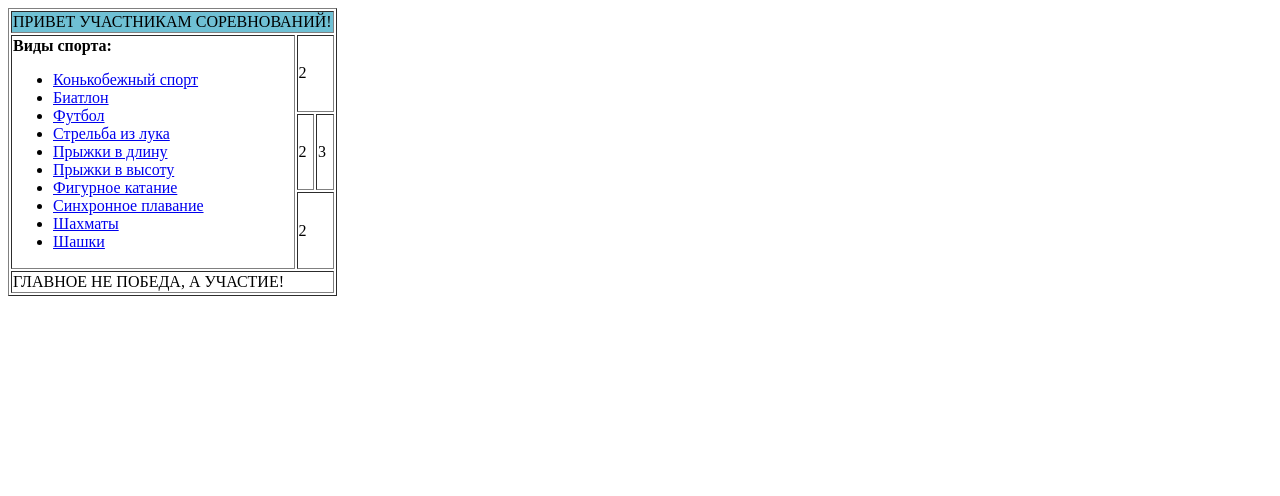
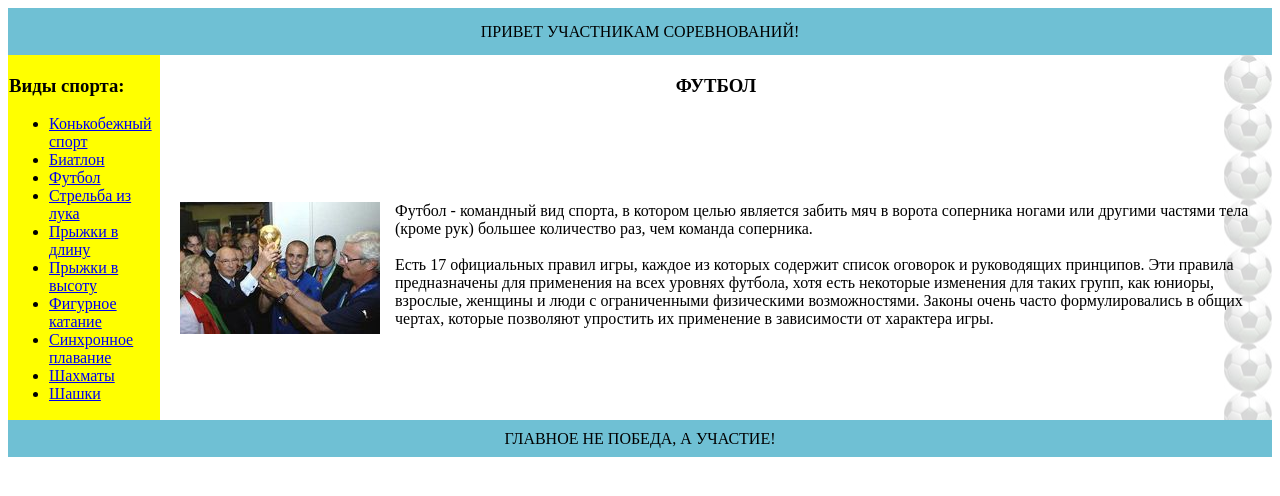
Before and after one commit to Gonfit/GoncharAlex, a plain HTML site: page HomeWork/HW5/table/maket_table.html in a window 1280 px wide. Drawn offline with Linux system fonts and the light colour scheme.

Commit message:
ready table

```diff
--- a/HomeWork/HW5/table/maket_table.html
+++ b/HomeWork/HW5/table/maket_table.html
@@ -7,14 +7,15 @@
     <title>MAKET_TABLE</title>
 </head>
 <body>
-    <table border="1">
+    <table style="border-collapse: collapse;">
+        <col><col style="background: url(image/boll.png) repeat-y right top;">
         <tr  style="background-color: rgb(111, 192, 212)">
-            <td  colspan="3">ПРИВЕТ УЧАСТНИКАМ СОРЕВНОВАНИЙ!</td>
+            <td  colspan="3"; style="text-align: center; height: 45px;">ПРИВЕТ УЧАСТНИКАМ СОРЕВНОВАНИЙ!</td>
 
         </tr>
         <tr>
-            <td rowspan="3">
-                <b>Виды спорта:</b>
+            <td rowspan="2"; style="background-color: yellow; width: 150px;">
+                <h3>Виды спорта:</h3>
             <ul>
                 <li><a href="https://ru.wikipedia.org/wiki/%D0%9A%D0%BE%D0%BD%D1%8C%D0%BA%D0%BE%D0%B1%D0%B5%D0%B6%D0%BD%D1%8B%D0%B9_%D1%81%D0%BF%D0%BE%D1%80%D1%82" target="_blank">Конькобежный спорт</a></li>
                 <li><a href="https://ru.wikipedia.org/wiki/%D0%91%D0%B8%D0%B0%D1%82%D0%BB%D0%BE%D0%BD" target="_blank">Биатлон</a></li>
@@ -29,21 +30,23 @@
 
             </ul>
         </td>
-            <td colspan="2">2</td>
+            <td style="text-align: center; height: 45px;" colspan="2"><h3>ФУТБОЛ</h3></td>
 
         </tr>
         <tr>
 
-            <td>2</td>
-            <td>3</td>
-        </tr>
-        <tr>
-
-            <td colspan="2">2</td>
+            <td colspan="2"; style="padding: 0px 15px 0px 20px"><img src="image/footboll.jpeg" alt="Футбол"; style="float: left; margin-right: 15px;">
+                Футбол - командный вид спорта, в котором целью является забить мяч в ворота соперника ногами или другими
+                частями тела (кроме рук) большее количество раз, чем команда соперника. <br> <br>
+                Есть 17 официальных правил игры, каждое из которых содержит список оговорок и руководящих принципов. Эти правила предназначены для применения на всех уровнях футбола,
+                хотя есть некоторые изменения для таких групп, как юниоры, взрослые, женщины и люди с ограниченными физическими возможностями. Законы очень часто формулировались в общих чертах,
+                которые позволяют упростить их применение в зависимости от характера  игры.
+        </td>
 
         </tr>
-        <tr>
-            <td colspan="3">ГЛАВНОЕ НЕ ПОБЕДА, А УЧАСТИЕ!</td>
+
+        <tr style="background-color: rgb(111, 192, 212)">
+            <td colspan="3"; style="text-align: center; height: 35px;">ГЛАВНОЕ НЕ ПОБЕДА, А УЧАСТИЕ!</td>
 
         </tr>
     </table>
```
Also changed, not shown: HomeWork/HW5/table/image/boll.png (added), HomeWork/HW5/table/image/footboll.jpeg (added).
